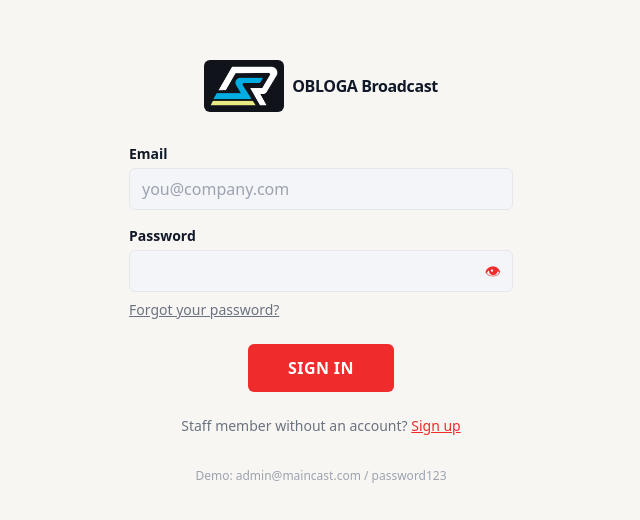
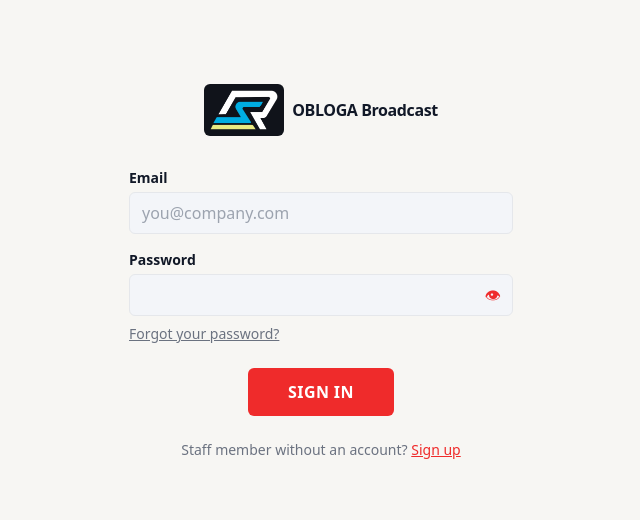
Before and after one commit to IvanOgorodnyk/broadcast-crm, a Next.js app: page /login in a window 1280 px wide. Shown: the part 128-648 px from the top of the page, without its empty margins (319-959 px from the left). Built offline with nearby package versions, Linux system fonts and the light colour scheme.

Commit message:
Remove demo credentials hint from login page

```diff
--- a/src/app/login/page.tsx
+++ b/src/app/login/page.tsx
@@ -87,10 +87,6 @@ export default function LoginPage() {
             Sign up
           </a>
         </p>
-
-        <p className="mt-8 text-center text-xs text-gray-400">
-          Demo: admin@maincast.com / password123
-        </p>
       </form>
     </div>
   );
```
